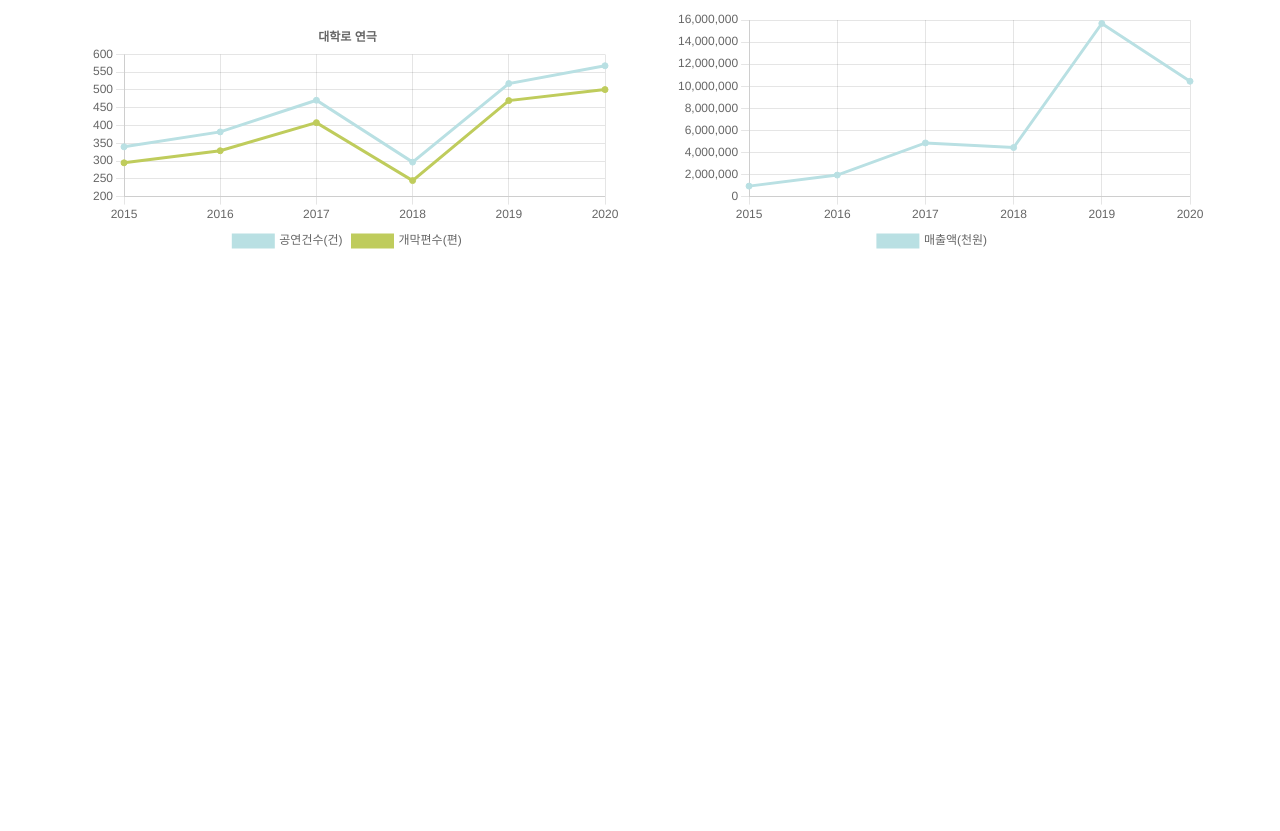
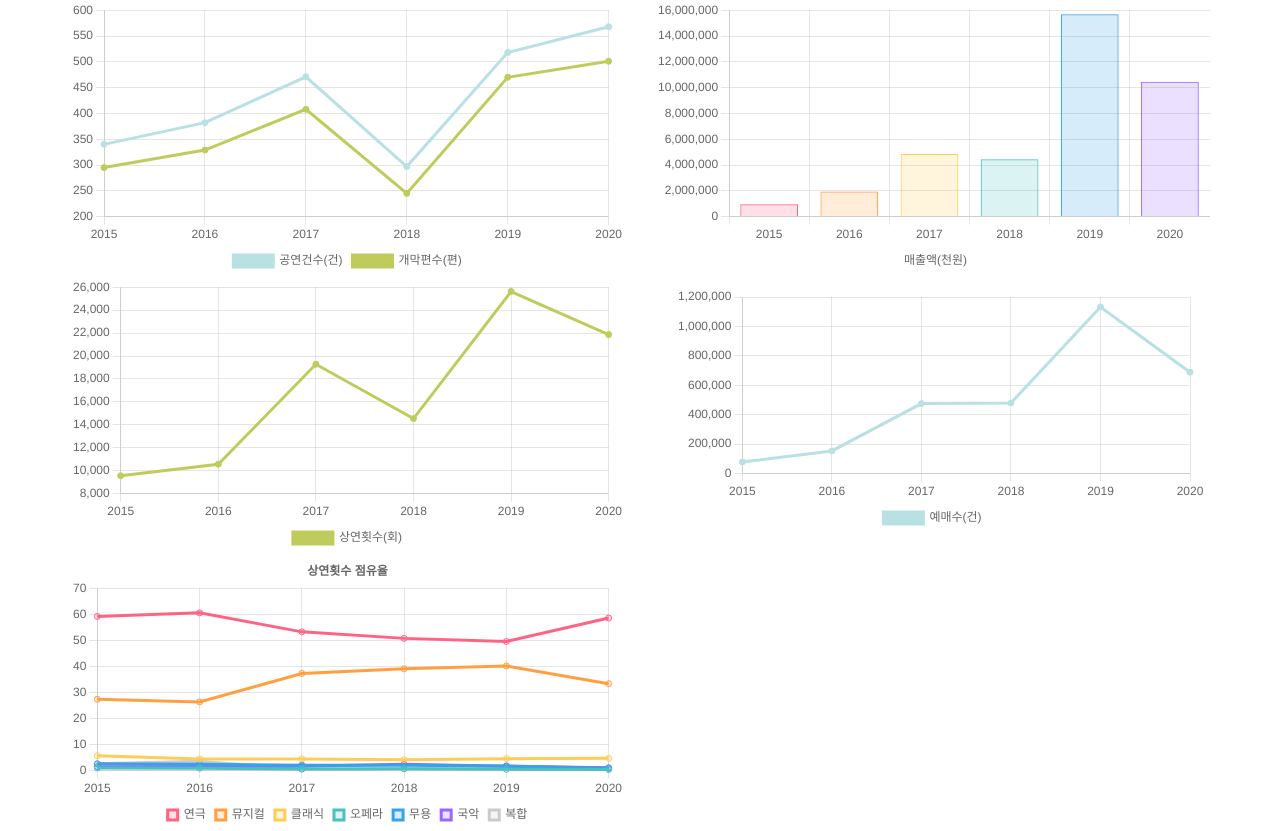
Before and after one commit to Kim-HyunSeo/infographic, a plain HTML site: page index.html in a window 1280 px wide. Before the commit the page ends 800 px from the top, so only its background shows below. Drawn offline with nearby package versions, Linux system fonts and the light colour scheme.

Commit message:
Chart 4,5 edit

```diff
--- a/index.html
+++ b/index.html
@@ -22,6 +22,12 @@
             <div class="col-md-6">
                 <canvas id="myChartThree"></canvas>
             </div>
+            <div class="col-md-6">
+                <canvas id="myChartFour"></canvas>
+            </div>
+            <div class="col-md-6">
+                <canvas id="myChartFive"></canvas>
+            </div>
         </div>
     </div>
     <script src="./node_modules/chart.js/dist/chart.js"></script>
--- a/index.js
+++ b/index.js
@@ -1,6 +1,6 @@
 // import Chart from './node_modules/chart.js/dist/chart.js';
-let myChartOne = document.getElementById('myChartOne').getContext('2d');
-let myChartTwo = document.getElementById('myChartTwo').getContext('2d');
+// let myChartOne = document.getElementById('myChartOne').getContext('2d');
+// let myChartTwo = document.getElementById('myChartTwo').getContext('2d');
 
 var myChart = new Chart(myChartOne, {
     type: 'line',
@@ -16,12 +16,12 @@ var myChart = new Chart(myChartOne, {
             backgroundColor: '#bfcc5c',
             borderColor: '#bfcc5c',
             data: [295, 329, 408, 245, 470, 501]
-        }],
+        }]
     },
     options: {
         plugins: {
             title: {
-                display: true,
+                display: false,
                 text: '대학로 연극',
                 fontSize: 24,
                 fontColor: 'black'
@@ -30,27 +30,69 @@ var myChart = new Chart(myChartOne, {
                 display: true,
                 position: 'bottom'
             }
-        },
-        layout : {
-            padding : {
-                left : 20,
-                right : 20,
-                top : 20,
-                bottom : 20
-            }
         }
     }
 })
 
 var myChart = new Chart(myChartTwo, {
-    type: 'line',
+    type: 'bar',
     data: {
         labels: ['2015', '2016', '2017', '2018', '2019', '2020'],
         datasets: [{
             label: '매출액(천원)',
             backgroundColor: '#b9e0e3',
             borderColor: '#b9e0e3',
-            data: ['949884', '1949925', '4859630', '4446109', '15685905', '10451514']
+            data: [949884, 1949925, 4859630, 4446109, 15685905, 10451514],
+            backgroundColor: [
+                'rgba(255, 99, 132, 0.2)',
+                'rgba(255, 159, 64, 0.2)',
+                'rgba(255, 205, 86, 0.2)',
+                'rgba(75, 192, 192, 0.2)',
+                'rgba(54, 162, 235, 0.2)',
+                'rgba(153, 102, 255, 0.2)',
+                'rgba(201, 203, 207, 0.2)'
+            ],
+            borderColor: [
+                'rgb(255, 99, 132)',
+                'rgb(255, 159, 64)',
+                'rgb(255, 205, 86)',
+                'rgb(75, 192, 192)',
+                'rgb(54, 162, 235)',
+                'rgb(153, 102, 255)',
+                'rgb(201, 203, 207)'
+            ],
+            borderWidth: 1,
+            order: 1
+        }]
+    },
+    options: {
+        plugins: {
+            title: {
+                display: false,
+                text: '대학로 연극',
+                fontSize: 24,
+                fontColor: 'black'
+            },
+            legend: {
+                display: true,
+                position: 'bottom',
+                labels: {
+                    boxWidth: 0
+                }
+            }
+        }
+    }
+})
+
+var myChart = new Chart(myChartThree, {
+    type: 'line',
+    data: {
+        labels: ['2015', '2016', '2017', '2018', '2019', '2020'],
+        datasets: [{
+            label: '상연횟수(회)',
+            backgroundColor: '#bfcc5c',
+            borderColor: '#bfcc5c',
+            data: [9562, 10563, 19281, 14540, 25623, 21868]
         }],
     },
     options: {
@@ -66,13 +108,101 @@ var myChart = new Chart(myChartTwo, {
                 position: 'bottom'
             }
         },
-        layout : {
-            padding : {
-                left : 20,
-                right : 20,
-                top : 20,
-                bottom : 20
+    }
+})
+
+var myChart = new Chart(myChartFour, {
+    type: 'line',
+    data: {
+        labels: ['2015', '2016', '2017', '2018', '2019', '2020'],
+        datasets: [{
+            label: '예매수(건)',
+            backgroundColor: '#b9e0e3',
+            borderColor: '#b9e0e3',
+            data: [79579, 154110, 475557, 478951, 1132399, 689170]
+        }],
+    },
+    options: {
+        plugins: {
+            title: {
+                display: false,
+                text: '대학로 연극',
+                fontSize: 24,
+                fontColor: 'black'
+            },
+            legend: {
+                display: true,
+                position: 'bottom'
+            }
+        },
+        layout: {
+            padding: {
+                left: 20,
+                right: 20,
+                top: 20,
+                bottom: 20
             }
         }
     }
 })
+
+var myChart = new Chart(myChartFive, {
+    type: 'line',
+    data: {
+        labels: ['2015', '2016', '2017', '2018', '2019', '2020'],
+        datasets: [{
+            label: '연극',
+            borderColor: 'rgb(255, 99, 132)',
+            backgroundColor: 'rgba(255, 99, 132, 0.2)',
+            data: [59.20, 60.60, 53.30, 50.80, 49.60, 58.60, 52.30]
+        }, {
+            label: '뮤지컬',
+            borderColor: 'rgb(255, 159, 64)',
+            backgroundColor: 'rgba(255, 159, 64, 0.2)',
+            data: [27.40, 26.40, 37.30, 39.10, 40.20, 33.40, 32.90]
+        }, {
+            label: '클래식',
+            borderColor: 'rgb(255, 205, 86)',
+            backgroundColor: 'rgba(255, 205, 86, 0.2)',
+            data: [5.70, 4.50, 4.50, 4.20, 4.60, 4.70, 9.30]
+        }, {
+            label: '오페라',
+            borderColor: 'rgb(75, 192, 192)',
+            backgroundColor: 'rgba(75, 192, 192, 0.2)',
+            data: [1, 0.9, 0.6, 0.7, 0.5, 0.4, 0.7]
+        }, {
+            label: '무용',
+            borderColor: 'rgb(54, 162, 235)',
+            backgroundColor: 'rgba(54, 162, 235, 0.2)',
+            data: [2.60, 2.40, 2.10, 2.10, 1.80, 0.90, 1.60]
+        }, {
+            label: '국악',
+            borderColor: 'rgb(153, 102, 255)',
+            backgroundColor: 'rgba(153, 102, 255, 0.2)',
+            data: [1.50, 1.60, 1.70, 2.40, 1.70, 1.10, 2.20]
+        }, {
+            label: '복합',
+            borderColor: 'rgb(201, 203, 207)',
+            backgroundColor: 'rgba(201, 203, 207, 0.2)',
+            data: [2.60, 3.60, 0.50, 0.70, 1.60, 0.90, 1.00]
+        }]
+    },
+    options: {
+        plugins: {
+            title: {
+                display: true,
+                text: '상연횟수 점유율',
+                fontSize: 24,
+                fontColor: 'black'
+            },
+            legend: {
+                display: true,
+                position: 'bottom',
+                labels: {
+                    boxWidth: 10,
+                    boxHeight:10,
+                }
+            }
+        },
+    }
+})
```
